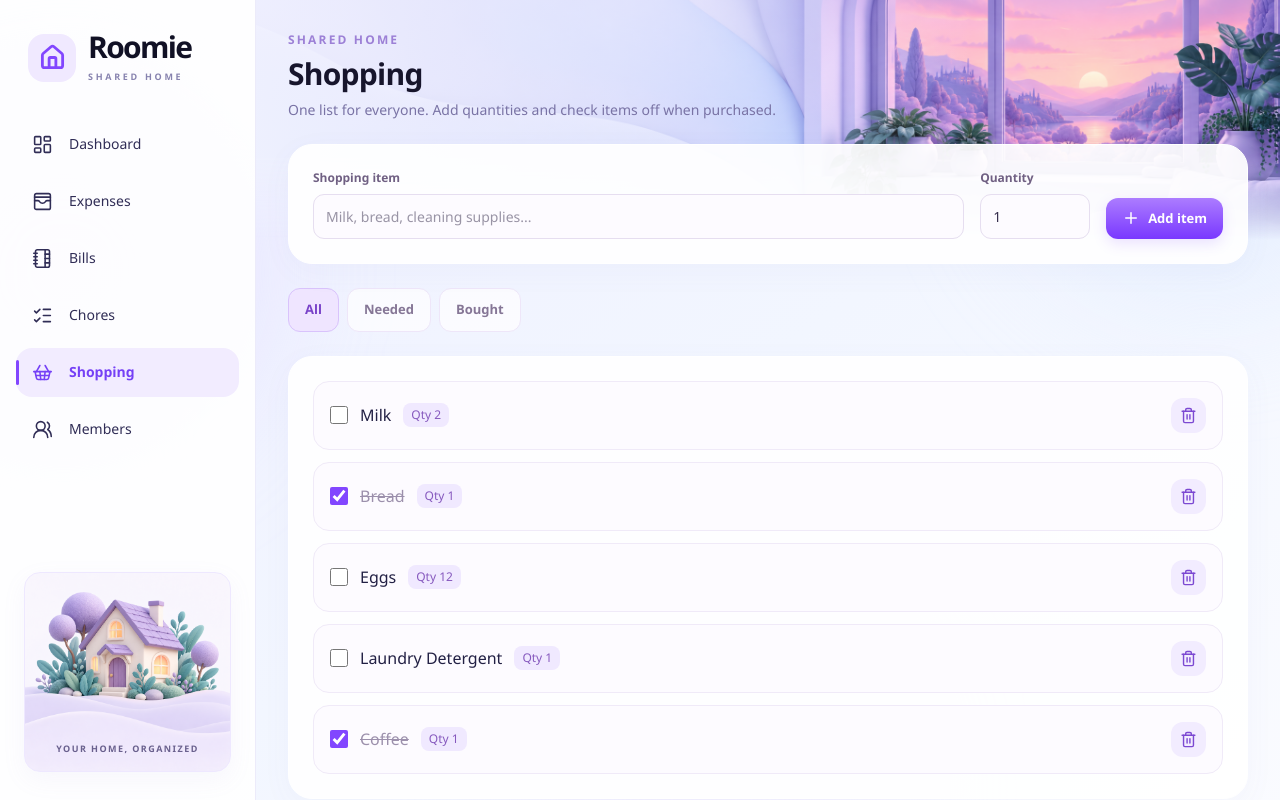
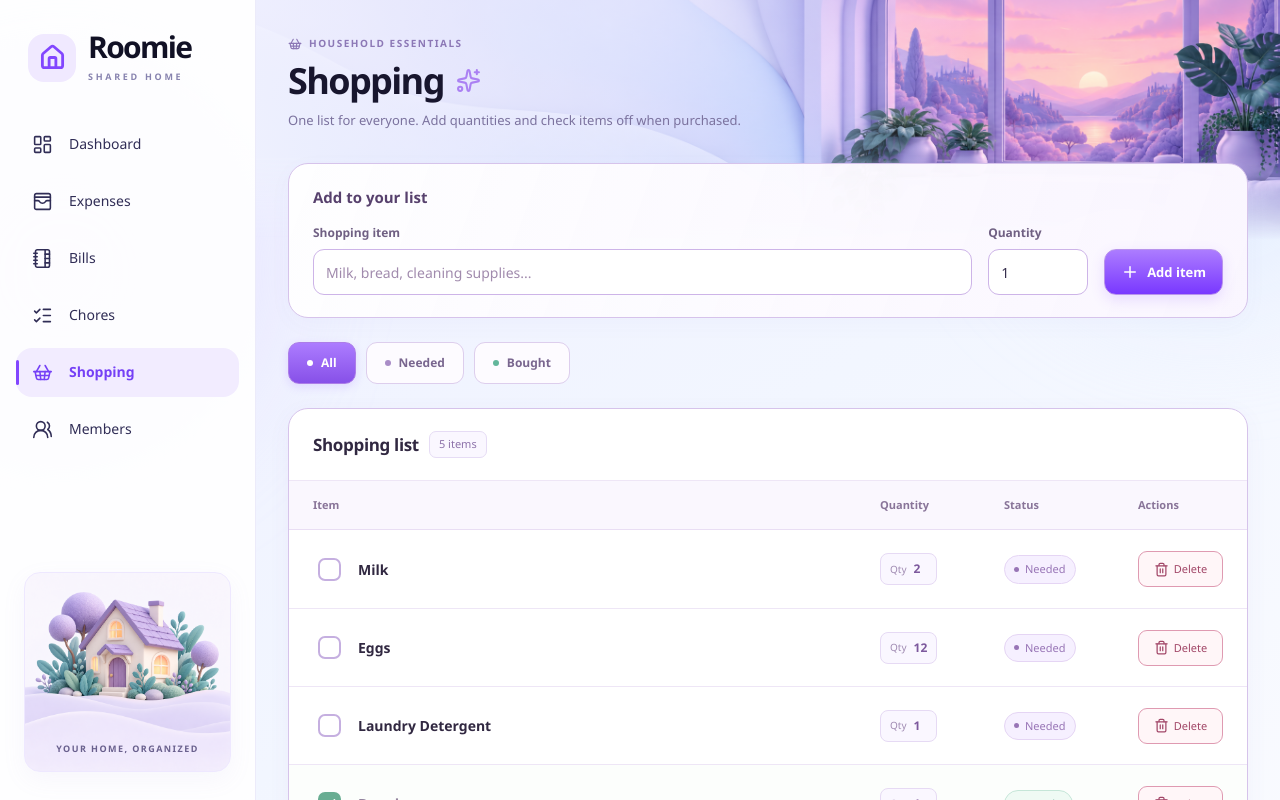
Before and after one commit to noorkamleh/roomie, a React (Vite) app: page /shopping in a window 1280 px wide. Shown: the top 800 px of the page. Built offline with nearby package versions, Linux system fonts and the light colour scheme.

Commit message:
style(shopping): redesign the shared shopping list and add form

```diff
--- a/src/features/shopping/components/ShoppingFilters.tsx
+++ b/src/features/shopping/components/ShoppingFilters.tsx
@@ -11,7 +11,7 @@
 }) {
   return (
     <div
-      className="flex flex-wrap gap-2"
+      className="shopping-filters"
       role="group"
       aria-label="Filter shopping items"
     >
@@ -19,10 +19,11 @@
         <button
           key={status}
           type="button"
-          className={`filter-button ${filter === status ? "is-active" : ""}`}
+          className={`shopping-filter shopping-filter--${status} ${filter === status ? "is-active" : ""}`}
           aria-pressed={filter === status}
           onClick={() => onChange(status)}
         >
+          <span className="shopping-filter-dot" aria-hidden="true" />
           {status}
         </button>
       ))}
--- a/src/features/shopping/components/ShoppingForm.tsx
+++ b/src/features/shopping/components/ShoppingForm.tsx
@@ -6,13 +6,15 @@
     useShoppingForm();
   return (
     <form
-      className="panel"
+      className="shopping-add-form"
+      aria-labelledby="shopping-add-heading"
       onSubmit={(event) => {
         event.preventDefault();
         addItem();
       }}
     >
-      <div className="grid items-end gap-4 sm:grid-cols-[1fr_110px_auto]">
+      <h2 id="shopping-add-heading">Add to your list</h2>
+      <div className="shopping-add-fields">
         <Field label="Shopping item">
           <input
             required
@@ -34,7 +36,7 @@
           />
         </Field>
         <button className="primary-button" type="submit">
-          <Plus size={18} />
+          <Plus size={18} aria-hidden="true" />
           Add item
         </button>
       </div>
--- /dev/null
+++ b/src/features/shopping/components/ShoppingHeader.tsx
@@ -0,0 +1,20 @@
+import { ShoppingBasket, Sparkles } from "lucide-react";
+
+function ShoppingHeader() {
+  return (
+    <header className="shopping-page-header">
+      <p className="shopping-eyebrow">
+        <ShoppingBasket size={14} aria-hidden="true" />
+        Household essentials
+      </p>
+      <h1>
+        Shopping <Sparkles size={25} aria-hidden="true" />
+      </h1>
+      <p className="shopping-page-description">
+        One list for everyone. Add quantities and check items off when
+        purchased.
+      </p>
+    </header>
+  );
+}
+export default ShoppingHeader;
--- a/src/features/shopping/components/ShoppingList.tsx
+++ b/src/features/shopping/components/ShoppingList.tsx
@@ -10,7 +10,20 @@
 
 function ShoppingList({ entries, onToggle, onRemove }: ShoppingListProps) {
   return (
-    <div className="panel space-y-3">
+    <section className="shopping-list" aria-labelledby="shopping-list-heading">
+      <div className="shopping-list-heading">
+        <h2 id="shopping-list-heading">Shopping list</h2>
+        <span>
+          {entries.length} {entries.length === 1 ? "item" : "items"}
+        </span>
+      </div>
+      <div className="shopping-list-columns" aria-hidden="true">
+        <span>Item</span>
+        <span>Quantity</span>
+        <span>Status</span>
+        <span>Actions</span>
+      </div>
+      <ul aria-label="Shopping list">
         {entries.map((item) => (
           <ShoppingRow
             key={item.id}
@@ -19,10 +32,13 @@
             onRemove={onRemove}
           />
         ))}
+      </ul>
       {entries.length === 0 && (
+        <div className="shopping-list-empty">
           <EmptyState message="Your shopping list is clear. Add what your household needs." />
+        </div>
       )}
-    </div>
+    </section>
   );
 }
 export default ShoppingList;
--- a/src/features/shopping/components/ShoppingRow.tsx
+++ b/src/features/shopping/components/ShoppingRow.tsx
@@ -1,4 +1,4 @@
-import { Trash2 } from "lucide-react";
+import { Check, Trash2 } from "lucide-react";
 import type { ShoppingItem } from "../../../shared/types";
 
 interface ShoppingRowProps {
@@ -9,33 +9,41 @@
 
 function ShoppingRow({ item, onToggle, onRemove }: ShoppingRowProps) {
   return (
-    <div className="flex items-center justify-between gap-4 rounded-2xl border border-[#F0EAF8] bg-[#FDFBFF] p-4">
-      <label className="flex flex-1 cursor-pointer items-center gap-3">
+    <li
+      className={`shopping-row ${item.completed ? "shopping-row--bought" : ""}`}
+    >
+      <label className="shopping-item-name">
+        <span className="shopping-completion">
           <input
             type="checkbox"
+            aria-label={`Mark ${item.name} as bought`}
             checked={item.completed}
             onChange={() => onToggle(item)}
           />
-        <span
-          className={
-            item.completed ? "text-[#9C90AC] line-through" : "font-medium"
-          }
-        >
-          {item.name}
+          <span aria-hidden="true">
+            {item.completed && <Check size={15} strokeWidth={2.5} />}
           </span>
-        <span className="rounded-lg bg-[#F0E9FF] px-2 py-1 text-xs text-[#8659BE]">
-          Qty {item.quantity}
         </span>
+        <span className="shopping-item-title">{item.name}</span>
       </label>
+      <span className="shopping-quantity">
+        <span>Qty</span>
+        {item.quantity}
+      </span>
+      <span className="shopping-item-status">
+        <span aria-hidden="true" />
+        {item.completed ? "Bought" : "Needed"}
+      </span>
       <button
         type="button"
-        className="icon-button"
+        className="shopping-delete-button"
         aria-label={`Delete ${item.name}`}
         onClick={() => onRemove(item)}
       >
-        <Trash2 size={17} aria-hidden="true" />
+        <Trash2 size={15} aria-hidden="true" />
+        <span>Delete</span>
       </button>
-    </div>
+    </li>
   );
 }
 export default ShoppingRow;
--- a/src/features/shopping/hooks/useShoppingList.ts
+++ b/src/features/shopping/hooks/useShoppingList.ts
@@ -9,11 +9,13 @@
   const { state, commit } = useHousehold();
   const [filter, setFilter] = useState<ShoppingFilter>("all");
   const { error, perform } = useAction();
-  const entries = state.shoppingItems.filter(
-    (item) =>
-      filter === "all" ||
-      (filter === "bought" ? item.completed : !item.completed),
-  );
+  const entries = [...state.shoppingItems]
+    .sort((a, b) => Number(a.completed) - Number(b.completed))
+    .filter(
+      (item) =>
+        filter === "all" ||
+        (filter === "bought" ? item.completed : !item.completed),
+    );
 
   function toggleItem(item: ShoppingItem) {
     perform(() => commit({ type: "shopping.toggle", id: item.id }));
--- a/src/features/shopping/pages/Shopping.tsx
+++ b/src/features/shopping/pages/Shopping.tsx
@@ -1,4 +1,5 @@
-import PageHeader from "../../../shared/components/PageHeader";
+import "../styles/shopping.css";
+import ShoppingHeader from "../components/ShoppingHeader";
 import ShoppingForm from "../components/ShoppingForm";
 import ShoppingFilters from "../components/ShoppingFilters";
 import ShoppingList from "../components/ShoppingList";
@@ -8,11 +9,8 @@
   const { entries, filter, setFilter, error, toggleItem, removeItem } =
     useShoppingList();
   return (
-    <div className="space-y-6">
-      <PageHeader
-        title="Shopping"
-        description="One list for everyone. Add quantities and check items off when purchased."
-      />
+    <div className="shopping-page">
+      <ShoppingHeader />
       <ShoppingForm />
       <ShoppingFilters filter={filter} onChange={setFilter} />
       {error && (
--- /dev/null
+++ b/src/features/shopping/styles/shopping.css
@@ -0,0 +1,370 @@
+.shopping-page {
+  position: relative;
+  display: grid;
+  gap: 24px;
+  min-width: 0;
+}
+.shopping-page-header {
+  padding: 4px 0 8px;
+}
+.shopping-eyebrow {
+  display: flex;
+  align-items: center;
+  gap: 7px;
+  color: #8c78b6;
+  font-size: 10px;
+  font-weight: 600;
+  letter-spacing: 0.15em;
+  text-transform: uppercase;
+}
+.shopping-page-header h1 {
+  display: flex;
+  align-items: center;
+  gap: 12px;
+  margin-top: 8px;
+  color: #18162e;
+  font-size: 36px;
+  font-weight: 750;
+  letter-spacing: -0.045em;
+  line-height: 1.2;
+}
+.shopping-page-header h1 svg {
+  color: #ab81f3;
+}
+.shopping-page-description {
+  margin-top: 8px;
+  color: #7b729e;
+  font-size: 13px;
+  line-height: 1.6;
+}
+.shopping-add-form {
+  padding: 22px 24px;
+  border: 1px solid #d6c3eb;
+  border-radius: 20px;
+  background: linear-gradient(110deg, #ffffffed, #faf6ff);
+  box-shadow: 0 6px 24px #6d5bb408;
+}
+.shopping-add-form h2 {
+  margin-bottom: 16px;
+  color: #57416d;
+  font-size: 15px;
+  font-weight: 600;
+}
+.shopping-add-fields {
+  display: grid;
+  grid-template-columns: minmax(0, 1fr) 100px auto;
+  align-items: end;
+  gap: 16px;
+}
+.shopping-add-fields .roomie-field input {
+  min-height: 46px;
+  border: 1.5px solid #cdb4e8;
+  background: #fff;
+}
+.shopping-add-fields input::placeholder {
+  color: #a18bad;
+}
+.shopping-add-fields .primary-button {
+  min-height: 46px;
+  border: 1px solid #b893ec;
+}
+.shopping-filters {
+  display: flex;
+  flex-wrap: wrap;
+  gap: 10px;
+}
+.shopping-filter {
+  display: inline-flex;
+  align-items: center;
+  justify-content: center;
+  gap: 8px;
+  min-height: 42px;
+  padding: 10px 18px;
+  border: 1px solid #ddceed;
+  border-radius: 11px;
+  background: #fdfbff;
+  color: #79668f;
+  font-size: 12px;
+  font-weight: 600;
+  text-transform: capitalize;
+  transition:
+    background 180ms,
+    border-color 180ms;
+}
+.shopping-filter-dot {
+  width: 6px;
+  height: 6px;
+  border-radius: 50%;
+  background: #a98cc7;
+}
+.shopping-filter--bought .shopping-filter-dot {
+  background: #62b69b;
+}
+.shopping-filter:hover {
+  border-color: #b493d6;
+  background: #f4ecff;
+}
+.shopping-filter.is-active {
+  border-color: #ac7de8;
+  background: linear-gradient(180deg, #ac7cff, #8750e8);
+  color: #ffffff;
+  box-shadow: 0 3px 10px #8246ff26;
+}
+.shopping-filter.is-active .shopping-filter-dot {
+  background: #ffffff;
+}
+.shopping-list {
+  overflow: hidden;
+  min-width: 0;
+  border: 1px solid #d6c3eb;
+  border-radius: 20px;
+  background: #ffffff;
+  box-shadow: 0 6px 24px #6d5bb40c;
+}
+.shopping-list-heading {
+  display: flex;
+  align-items: center;
+  flex-wrap: wrap;
+  gap: 10px;
+  padding: 22px 24px;
+}
+.shopping-list-heading h2 {
+  color: #312841;
+  font-size: 17px;
+  font-weight: 650;
+  letter-spacing: -0.02em;
+}
+.shopping-list-heading > span {
+  padding: 4px 9px;
+  border: 1px solid #e6dcf5;
+  border-radius: 7px;
+  background: #faf7ff;
+  color: #8d72aa;
+  font-size: 11px;
+}
+.shopping-list-columns,
+.shopping-row {
+  display: grid;
+  grid-template-columns: minmax(0, 1fr) 100px 110px 85px;
+  align-items: center;
+  gap: 24px;
+  padding: 16px 24px;
+}
+.shopping-list-columns {
+  border-top: 1px solid #eee6f6;
+  border-bottom: 1px solid #e9def4;
+  background: #faf7fe;
+  color: #897599;
+  font-size: 11px;
+  font-weight: 600;
+}
+.shopping-row {
+  min-height: 78px;
+  transition: background 180ms;
+}
+.shopping-row + .shopping-row {
+  border-top: 1px solid #eee6f6;
+}
+.shopping-row:hover {
+  background: #fcfaff;
+}
+.shopping-row--bought {
+  background: #fcfefc;
+}
+.shopping-item-name {
+  display: flex;
+  align-items: center;
+  gap: 13px;
+  min-width: 0;
+  cursor: pointer;
+}
+.shopping-item-title {
+  color: #312841;
+  font-size: 14px;
+  font-weight: 600;
+  line-height: 1.5;
+  overflow-wrap: anywhere;
+}
+.shopping-row--bought .shopping-item-title {
+  color: #93849e;
+  text-decoration: line-through;
+}
+.shopping-completion {
+  position: relative;
+  display: grid;
+  place-items: center;
+  flex-shrink: 0;
+  width: 32px;
+  height: 32px;
+}
+.shopping-completion input {
+  position: absolute;
+  inset: 0;
+  width: 100%;
+  height: 100%;
+  opacity: 0;
+  cursor: pointer;
+}
+.shopping-completion > span {
+  display: grid;
+  place-items: center;
+  width: 23px;
+  height: 23px;
+  border: 2px solid #c5afe0;
+  border-radius: 7px;
+  background: #ffffff;
+  color: #ffffff;
+  transition:
+    background 180ms,
+    border-color 180ms;
+}
+.shopping-item-name:hover .shopping-completion > span {
+  border-color: #a379ce;
+  background: #f6efff;
+}
+.shopping-completion input:checked + span {
+  border-color: #68ad92;
+  background: #68ad92;
+}
+.shopping-completion input:focus-visible + span {
+  outline: 2px solid #a476ed;
+  outline-offset: 4px;
+}
+.shopping-quantity {
+  display: inline-flex;
+  justify-self: start;
+  align-items: center;
+  gap: 7px;
+  min-width: 57px;
+  padding: 6px 9px;
+  border: 1px solid #e6daf4;
+  border-radius: 8px;
+  background: #faf7ff;
+  color: #7d599d;
+  font-size: 12px;
+  font-weight: 600;
+}
+.shopping-quantity > span {
+  color: #a08bb2;
+  font-size: 10px;
+  font-weight: 400;
+}
+.shopping-item-status {
+  display: inline-flex;
+  align-items: center;
+  gap: 6px;
+  justify-self: start;
+  padding: 5px 9px;
+  border: 1px solid #e5d5f4;
+  border-radius: 20px;
+  background: #f6f0ff;
+  color: #9875b6;
+  font-size: 11px;
+}
+.shopping-item-status > span {
+  width: 5px;
+  height: 5px;
+  flex-shrink: 0;
+  border-radius: 50%;
+  background: currentColor;
+}
+.shopping-row--bought .shopping-item-status {
+  border-color: #c5e6d8;
+  background: #effaf4;
+  color: #4b967b;
+}
+.shopping-delete-button {
+  display: inline-flex;
+  align-items: center;
+  justify-content: center;
+  gap: 5px;
+  min-height: 36px;
+  padding: 7px 9px;
+  border: 1.5px solid #df9ab1;
+  border-radius: 9px;
+  background: #fff6f8;
+  color: #a24768;
+  font-size: 11px;
+  transition:
+    background 180ms,
+    border-color 180ms;
+}
+.shopping-delete-button:hover {
+  border-color: #c97491;
+  background: #ffe7ee;
+}
+.shopping-list-empty {
+  padding: 20px;
+}
+
+@media (max-width: 900px) {
+  .shopping-list-columns,
+  .shopping-row {
+    grid-template-columns: minmax(0, 1fr) 70px 85px 36px;
+    gap: 14px;
+  }
+  .shopping-delete-button > span {
+    display: none;
+  }
+  .shopping-list-columns > span:last-child {
+    visibility: hidden;
+  }
+}
+@media (max-width: 600px) {
+  .shopping-page {
+    gap: 22px;
+  }
+  .shopping-page-header h1 {
+    font-size: 30px;
+  }
+  .shopping-page-description {
+    font-size: 12px;
+  }
+  .shopping-add-form {
+    padding: 18px 16px;
+  }
+  .shopping-add-fields {
+    grid-template-columns: 85px minmax(0, 1fr);
+    gap: 14px;
+  }
+  .shopping-add-fields .roomie-field:first-child {
+    grid-column: 1 / -1;
+  }
+  .shopping-filter {
+    flex: 1 1 auto;
+    padding: 9px 12px;
+  }
+  .shopping-list-heading {
+    padding: 18px 16px;
+  }
+  .shopping-list-heading h2 {
+    font-size: 15px;
+  }
+  .shopping-list-columns {
+    display: none;
+  }
+  .shopping-row {
+    grid-template-columns: minmax(0, 1fr) 36px;
+    gap: 12px;
+    padding: 16px;
+  }
+  .shopping-item-name {
+    grid-column: 1;
+    grid-row: 1;
+    gap: 9px;
+  }
+  .shopping-delete-button {
+    grid-column: 2;
+    grid-row: 1;
+  }
+  .shopping-quantity {
+    grid-column: 1;
+    grid-row: 2;
+    margin-left: 41px;
+  }
+  .shopping-item-status {
+    grid-column: 1 / -1;
+    grid-row: 2;
+    justify-self: end;
+  }
+}
```
Also changed, not shown: 1 other file (tests, documents, lock files or other folders). Lines whose indentation alone changed are shown as unchanged.
